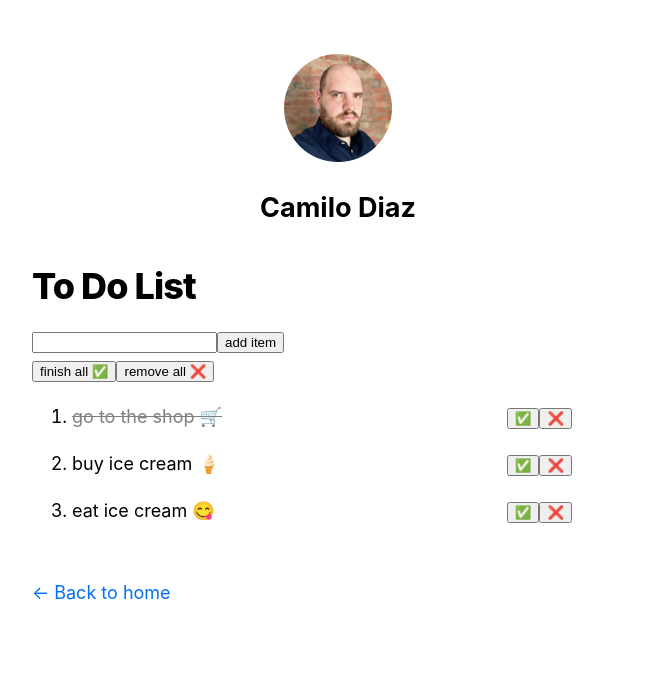
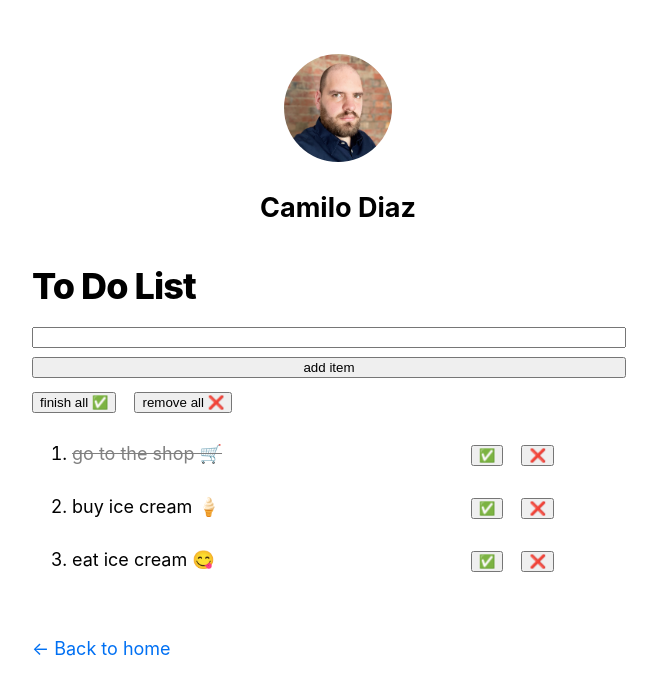
Before and after one commit to diaz-camilo/nest-app-to-vercel, a Next.js app: page /to-do-list in a window 1280 px wide. Shown: the top 694 px of the page, without its empty margins (302-959 px from the left). Built offline with nearby package versions, Linux system fonts and the light colour scheme.

Commit message:
refactored inline style to style sheet

```diff
--- a/components/ListItem.js
+++ b/components/ListItem.js
@@ -11,14 +11,7 @@ export default function ListItem({
   handleRemove,
 }) {
   return (
-    <div
-      style={{
-        marginBottom: '1rem',
-        maxWidth: '500px',
-        display: 'flex',
-        justifyContent: 'space-between',
-      }}
-    >
+    <div>
       <span
         style={
           listItem.isFinished
--- a/styles/utils.module.css
+++ b/styles/utils.module.css
@@ -50,3 +50,21 @@
 .lightText {
   color: #666;
 }
+
+.todoListContainer button,
+.todoListContainer input
+{
+ margin-right: 1rem;
+ margin-bottom: 0.5rem;
+}
+
+.todoListContainer li div{
+  margin-bottom: 1rem;
+  max-width: 500px;
+  display: flex;
+  justify-content: space-between;
+}
+
+.todoListContainer form {
+  display: grid;
+}
```
